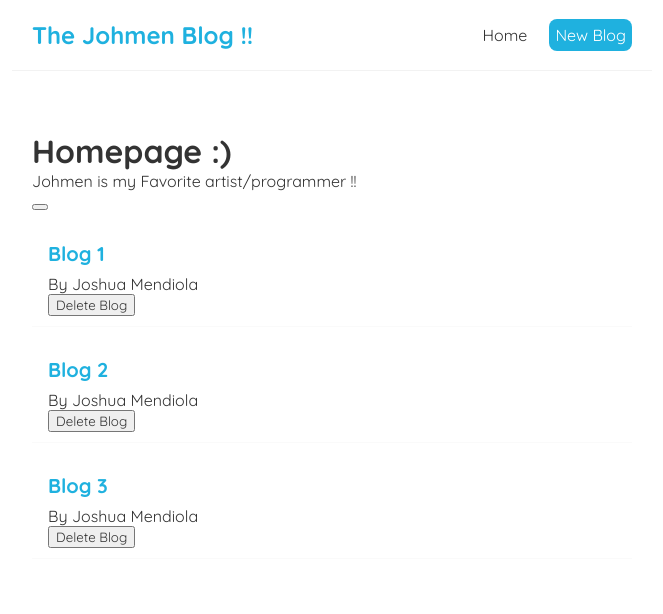
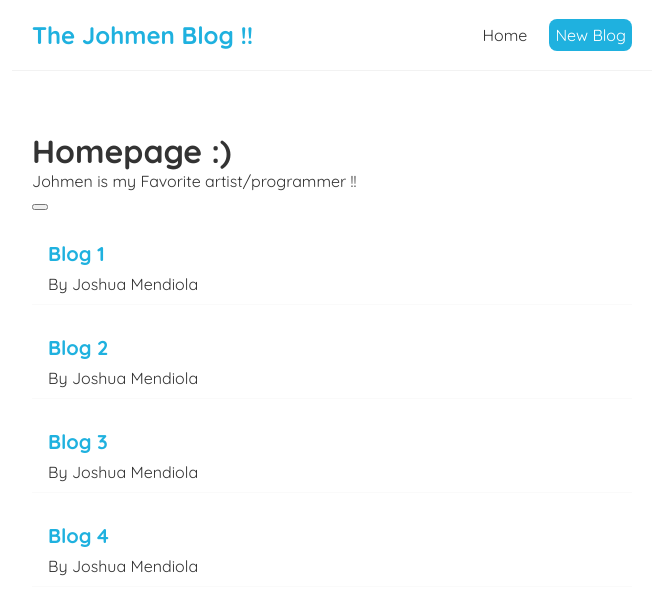
Before and after one commit to JoshMendiola/JoBlog, a React (Create React App) app: page / in a window 1280 px wide. Shown: the top 614 px of the page, without its empty margins (308-971 px from the left). Built offline with nearby package versions, Linux system fonts and the light colour scheme; data requests are answered from the project's data file.

Commit message:
using a temporary mock database to set up future database capabilites

```diff
--- /dev/null
+++ b/data/db.json
@@ -0,0 +1,28 @@
+{
+  "blogs":[
+    {
+      "title": "Blog 1",
+      "body": "Blog 1 Body",
+      "author":"Joshua Mendiola",
+      "id": 1
+    },
+    {
+      "title": "Blog 2",
+      "body": "Blog 2 Body",
+      "author":"Joshua Mendiola",
+      "id": 2
+    },
+    {
+      "title": "Blog 3",
+      "body": "Blog 3 Body",
+      "author":"Joshua Mendiola",
+      "id": 3
+    },
+    {
+      "title": "Blog 4",
+      "body": "Blog 4 Body",
+      "author":"Joshua Mendiola",
+      "id": 4
+    }
+  ]
+}
--- a/src/BlogList.js
+++ b/src/BlogList.js
@@ -7,7 +7,6 @@ function BlogList(props) {
                 <div className="blogPreview" key = {blog.id}>
                     <h2>{blog.title}</h2>
                     <p>By {blog.author}</p>
-                    <button onClick={() => props.handleDelete(blog.id)}> Delete Blog </button>
                 </div>
             ))}
         </div>
--- a/src/Home.js
+++ b/src/Home.js
@@ -5,11 +5,7 @@ import BlogList from "./BlogList";
 const Home = () => {
 
     const [fav, setFav] = useState("Favorite")
-    const [blogs, setBlogs] = useState([
-        {title: "Blog 1", body: "Blog 1 Body", author:"Joshua Mendiola", id: 1},
-        {title: "Blog 2", body: "Blog 2 Body", author:"Joshua Mendiola", id: 2},
-        {title: "Blog 3", body: "Blog 3 Body", author:"Joshua Mendiola", id: 3}
-    ])
+    const [blogs, setBlogs] = useState(null)
     const handleFavClick = () =>
     {
        if (fav === "Favorite")
@@ -22,22 +18,19 @@ const Home = () => {
        }
     }
 
-    const handleDelete = (id) =>
-    {
-        const newBlogs = blogs.filter(blog => blog.id != id)
-        setBlogs(newBlogs)
-    }
 
-    useEffect(() => {
-        console.log("use effect works")
+    useEffect((() => {
+        fetch(`http://localhost:8000/blogs`)
+            .then(res => {return res.json()})
+            .then((response) => {setBlogs(response)})
         }
-    )
+    ), [])
     return (
         <div className="home">
             <h1>Homepage :)</h1>
             <p> Johmen is my {fav} artist/programmer !!</p>
             <button onClick={() => handleFavClick()}></button>
-            <BlogList blogs={blogs} handleDelete = {handleDelete}/>
+            {blogs && <BlogList blogs={blogs}/>}
         </div>
     );
 };
```
